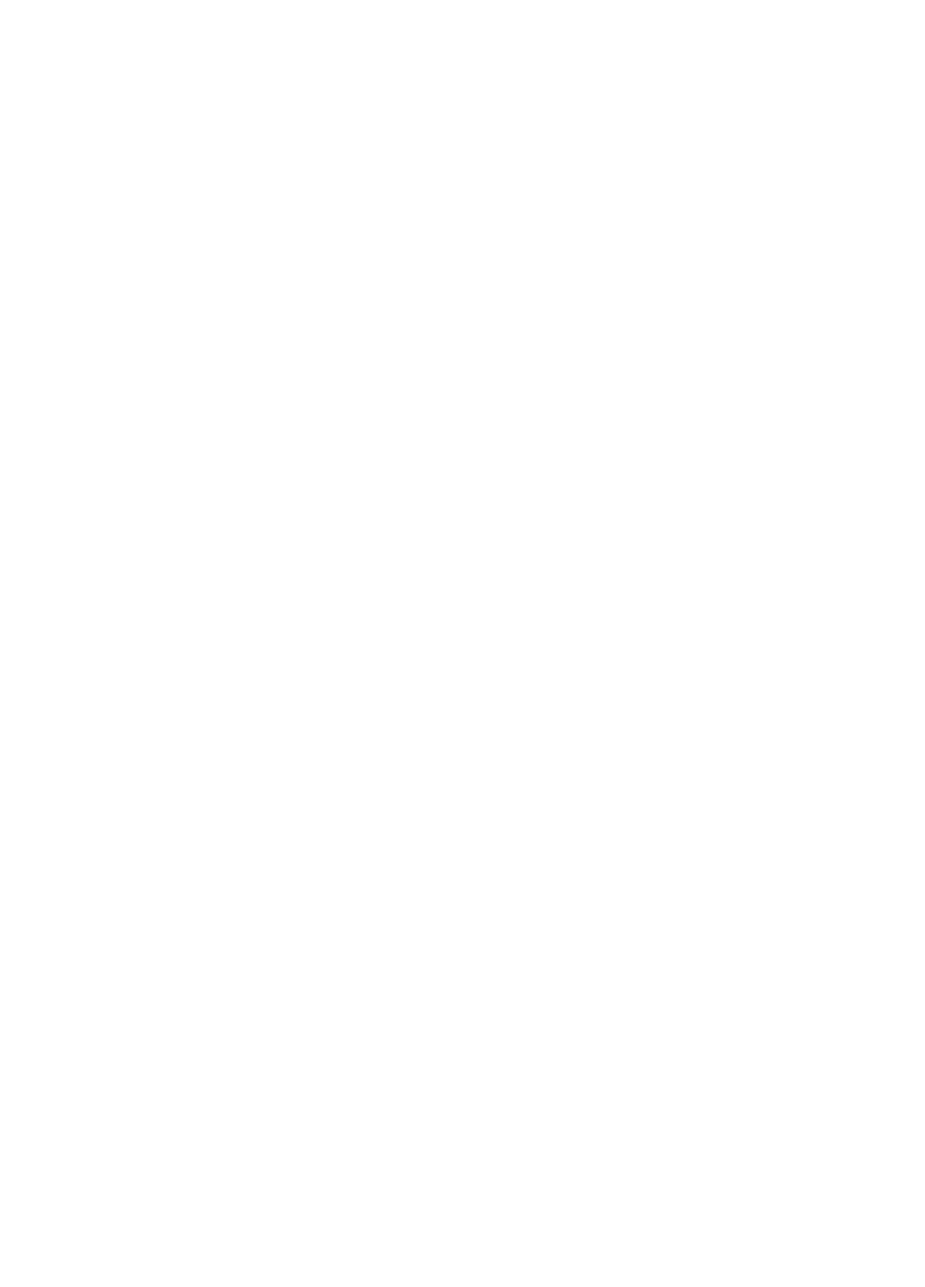
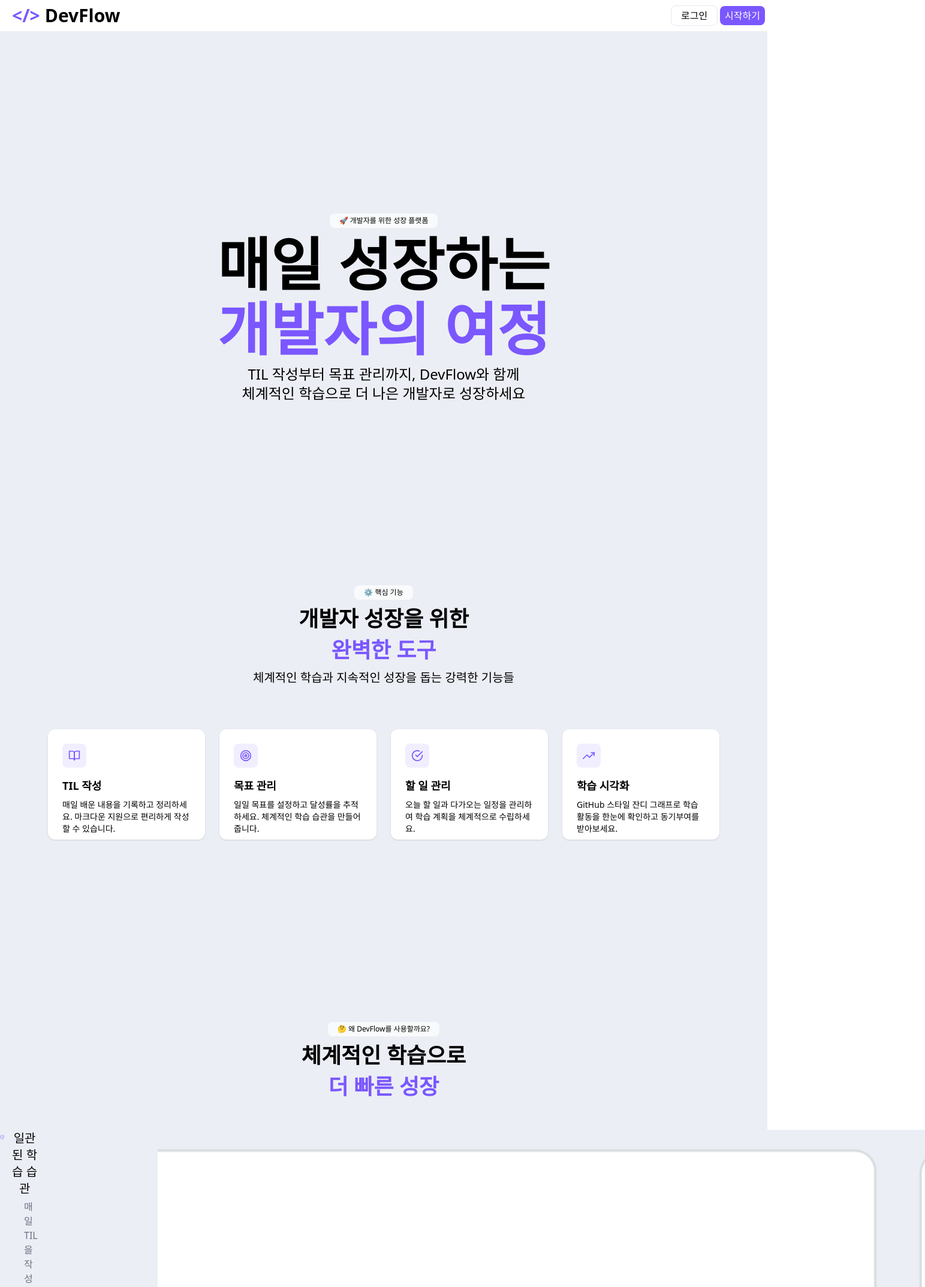
Before and after one commit to DeveloperBlog-Devflow/devflow, a Next.js app: page / in a window 1280 px wide. Shown: the top 2146 px of the page at 60% size, 1543 px wide, since content can reach past the window. Before the commit the page ends 800 px from the top, so only its background shows below. Built offline with nearby package versions, Linux system fonts and the light colour scheme.

Commit message:
feat: 랜딩페이지 UI 구현

```diff
--- a/app/(auth)/login/page.tsx
+++ b/app/(auth)/login/page.tsx
@@ -6,6 +6,7 @@ export default function Page() {
       <AuthCard title="로그인" description="로그인해서 학습을 이어가세요">
         <LoginForm />
       </AuthCard>
+
     </div>
   );
 }
--- a/app/page.tsx
+++ b/app/page.tsx
@@ -1,3 +1,14 @@
+import { Header } from '@/components/landing/LandingHeader';
+import { Hero } from '@/components/landing/HeroSection';
+import { Feature } from '@/components/landing/FeatureSection';
+import { Demo } from '@/components/landing/DemoPreview';
 export default function Home() {
-  return <div></div>;
+  return (
+    <div className="bg-background h-full space-y-60">
+      <Header />
+      <Hero />
+      <Feature />
+      <Demo />
+    </div>
+  );
 }
--- /dev/null
+++ b/components/landing/DemoPreview.tsx
@@ -0,0 +1,23 @@
+import Image from 'next/image';
+import { Contents } from '@/components/landing/PreviewContent';
+export function Demo() {
+  return (
+    <div className="mt-30 pb-50 flex h-full flex-col items-center justify-center space-y-3 text-center">
+      <p className="bg-surface-alt rounded-mg mt-16 rounded-lg p-1 px-4 text-xs">
+        🤔 왜 DevFlow를 사용할까요?
+      </p>
+      <h1 className="text-4xl font-bold">체계적인 학습으로</h1>
+      <h1 className="text-primary text-4xl font-bold">더 빠른 성장</h1>
+      <div className="mt-10 flex gap-50">
+        <Contents />
+        <Image
+          src="/PreviewImage.png"
+          alt="DevFlow 미리보기"
+          className="w-full object-cover"
+          width={430}
+          height={232}
+        />
+      </div>
+    </div>
+  );
+}
--- /dev/null
+++ b/components/landing/FeatureCard.tsx
@@ -0,0 +1,20 @@
+import { ReactNode } from 'react';
+type FeatureCardProps = {
+  icon: ReactNode;
+  title: string;
+  description: string;
+};
+export function FeatureCard({ title, description, icon }: FeatureCardProps) {
+  return (
+    <div className="rounded-xl bg-white p-6 pb-2  shadow-sm">
+      <div className="mb-2">
+        <div className="bg-primary/10 text-primary flex h-10 w-10 items-center justify-center rounded-lg">
+          {icon}
+        </div>
+      </div>
+
+      <h3 className="mt-4 text-left text-lg font-semibold">{title}</h3>
+      <p className="text-muted mt-2 text-left text-sm">{description}</p>
+    </div>
+  );
+}
--- /dev/null
+++ b/components/landing/FeatureSection.tsx
@@ -0,0 +1,52 @@
+import { FeatureCard } from '@/components/landing/FeatureCard';
+import {
+  FiBookOpen,
+  FiTarget,
+  FiCheckCircle,
+  FiTrendingUp,
+} from 'react-icons/fi';
+const FEATURES = [
+  {
+    icon: <FiBookOpen className="text-xl" />,
+    title: 'TIL 작성',
+    description:
+      '매일 배운 내용을 기록하고 정리하세요. 마크다운 지원으로 편리하게 작성할 수 있습니다.',
+  },
+  {
+    icon: <FiTarget className="text-xl" />,
+    title: '목표 관리',
+    description:
+      '일일 목표를 설정하고 달성률을 추적하세요. 체계적인 학습 습관을 만들어 줍니다.',
+  },
+  {
+    icon: <FiCheckCircle className="text-xl" />,
+    title: '할 일 관리',
+    description:
+      '오늘 할 일과 다가오는 일정을 관리하여 학습 계획을 체계적으로 수립하세요.',
+  },
+  {
+    icon: <FiTrendingUp className="text-xl" />,
+    title: '학습 시각화',
+    description:
+      'GitHub 스타일 잔디 그래프로 학습 활동을 한눈에 확인하고 동기부여를 받아보세요.',
+  },
+];
+export function Feature() {
+  return (
+    <div className="h-full flex flex-col items-center justify-center space-y-3 text-center">
+      <p className="bg-surface-alt rounded-mg mt-16 rounded-lg p-1 px-4 text-xs">
+        ⚙️ 핵심 기능
+      </p>
+      <h1 className="text-4xl font-bold">개발자 성장을 위한</h1>
+      <h1 className="text-primary text-4xl font-bold">완벽한 도구</h1>
+      <div className="text-xl font-light">
+        <h2>체계적인 학습과 지속적인 성장을 돕는 강력한 기능들</h2>
+      </div>
+      <div className="mt-15 grid grid-cols-1 gap-6 sm:grid-cols-2 lg:grid-cols-4 px-20">
+        {FEATURES.map((feature) => (
+          <FeatureCard key={feature.title} {...feature} />
+        ))}
+      </div>
+    </div>
+  );
+}
--- /dev/null
+++ b/components/landing/HeroSection.tsx
@@ -0,0 +1,15 @@
+export function Hero() {
+  return (
+    <div className="flex flex-col items-center justify-center space-y-3 text-center">
+      <p className="bg-surface-alt rounded-mg text-xs mt-16 p-1 px-4 rounded-lg">
+        🚀 개발자를 위한 성장 플랫폼
+      </p>
+      <h1 className="text-8xl font-bold">매일 성장하는</h1>
+      <h1 className="text-primary text-8xl font-bold">개발자의 여정</h1>
+      <div className="text-2xl font-light">
+        <h2>TIL 작성부터 목표 관리까지, DevFlow와 함께</h2>
+        <h2>체계적인 학습으로 더 나은 개발자로 성장하세요</h2>
+      </div>
+    </div>
+  );
+}
--- /dev/null
+++ b/components/landing/LandingHeader.tsx
@@ -0,0 +1,18 @@
+export function Header() {
+  return (
+    <div className="flex items-center justify-between bg-white">
+      <h1 className="flex items-center gap-2 px-5 py-2 text-3xl font-bold">
+        <span className="text-primary">&lt;/&gt;</span>
+        <span>DevFlow</span>
+      </h1>
+      <div className="space-x-1 mr-1">
+        <button className="border-border rounded-lg border p-1 px-4">
+          로그인
+        </button>
+        <button className="bg-primary cursor-pointer rounded-lg p-1 px-2 text-white">
+          시작하기
+        </button>
+      </div>
+    </div>
+  );
+}
--- /dev/null
+++ b/components/landing/PreviewContent.tsx
@@ -0,0 +1,36 @@
+import { FiCheckCircle } from 'react-icons/fi';
+
+const ITEMS = [
+  {
+    title: '일관된 학습 습관',
+    description: '매일 TIL을 작성하며 꾸준한 학습 습관을 만듭니다',
+  },
+  {
+    title: '명확한 목표 설정',
+    description: '구체적인 목표를 세우고 달성하며 성장합니다',
+  },
+  {
+    title: '시각화된 진행상황',
+    description: '그래프와 통계로 학습 현황을 한눈에 확인합니다',
+  },
+  {
+    title: '지속적인 동기부여',
+    description: '연속 기록을 통해 학습 동기를 유지합니다',
+  },
+];
+
+export function Contents() {
+  return (
+    <ul className="space-y-6">
+      {ITEMS.map((item) => (
+        <li key={item.title}>
+          <div className="flex gap-3">
+            <FiCheckCircle className="text-primary text-2xl "  />
+            <p className="font-medium text-xl">{item.title}</p>
+          </div>
+          <p className="text-text-sub mt-1 text-l text-left pl-10">{item.description}</p>
+        </li>
+      ))}
+    </ul>
+  );
+}
```
Also changed, not shown: public/PreviewImage.png (added).
